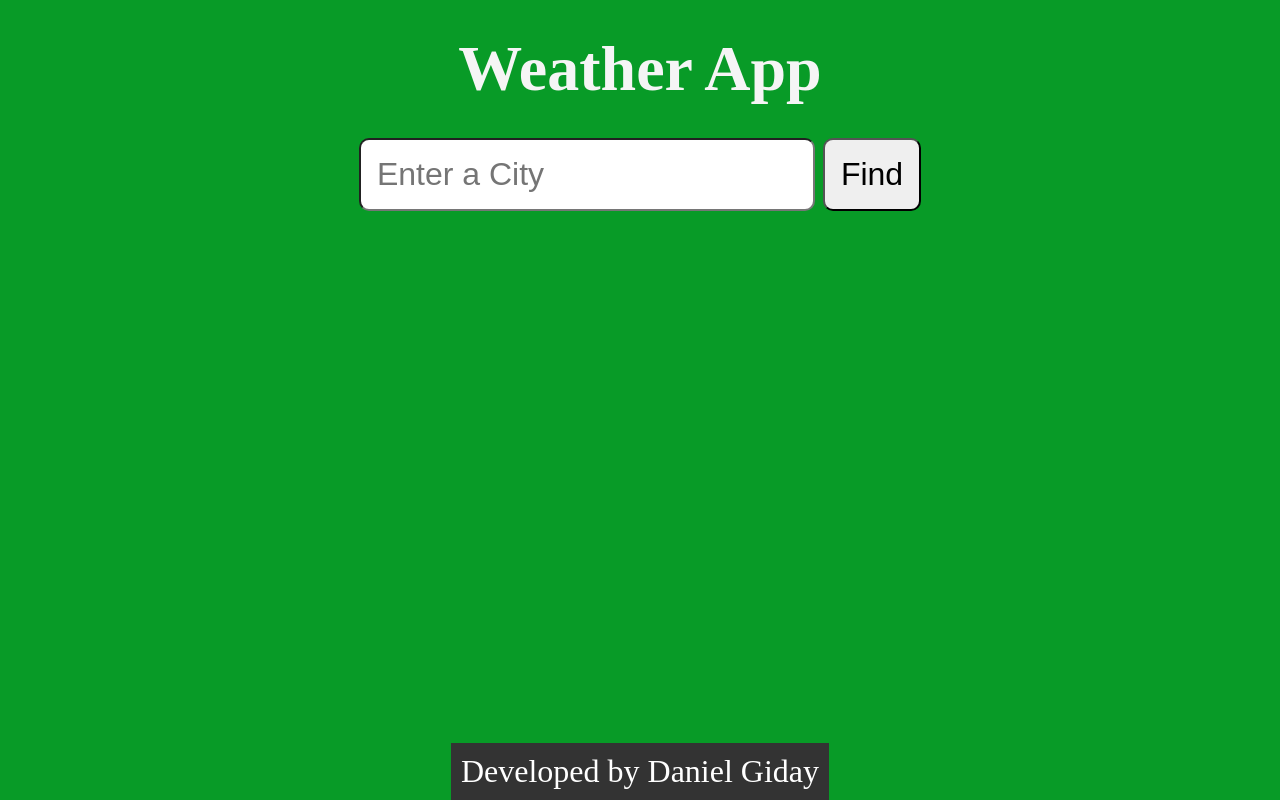
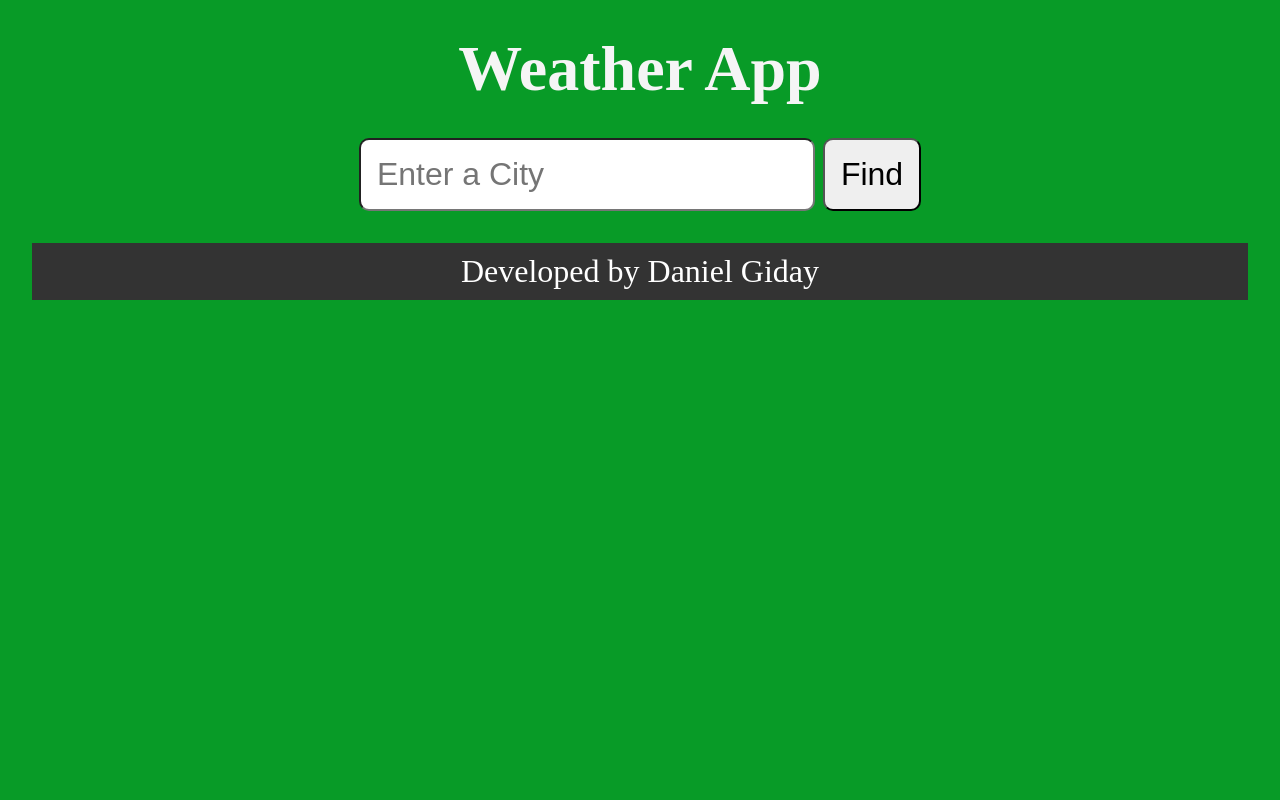
Before and after one commit to codewithdani/weather_app, a Flask app: page / in a window 1280 px wide. Run offline with Flask 3, Linux system fonts and the light colour scheme.

Commit message:
update css

```diff
--- a/static/styles/style.css
+++ b/static/styles/style.css
@@ -27,7 +27,7 @@ footer {
     color: #fff;
     text-align: center;
     padding: 10px;
-    /* width: 45%; /* Make the footer span the full width */
-    position: absolute; /* Position the footer absolutely */
+    width: 100%; /* Make the footer span the full width */
+    /* position: absolute; /* Position the footer absolutely */
     bottom: 0; */
 }
```
